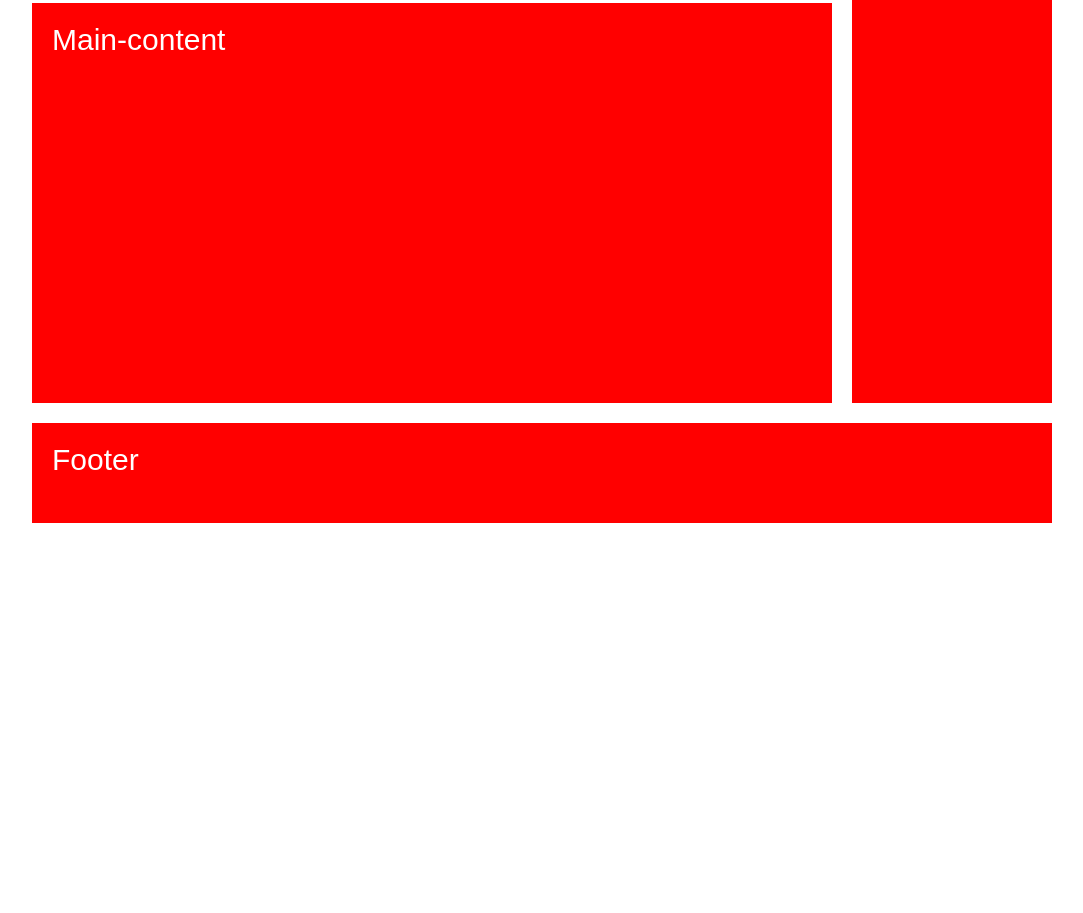
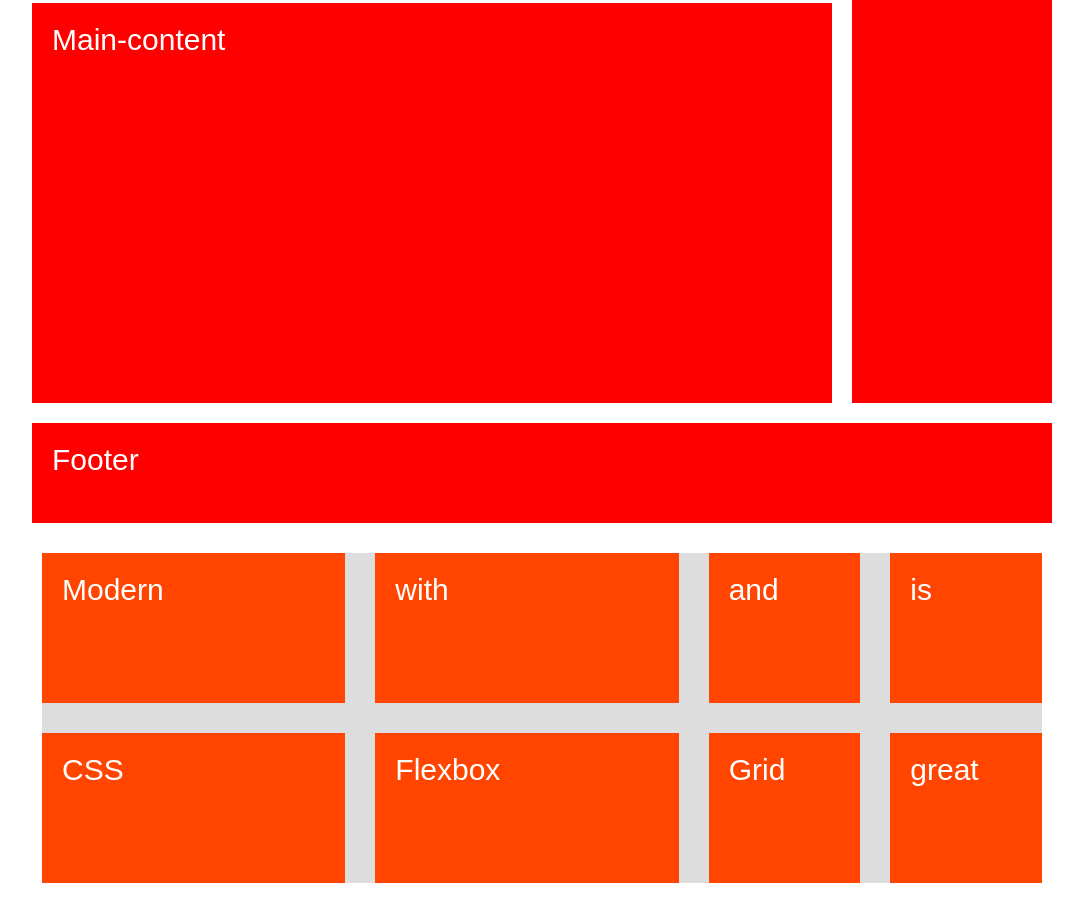
Before and after one commit to matheusalxds/example-css-grid, a website: page index.html in a window 1280 px wide. Shown: the part 935-1848 px from the top of the page, without its empty margins (98-1181 px from the left). Before the commit the page ends 1488 px from the top, so only its background shows below. Drawn offline with Linux system fonts and the light colour scheme.

Commit message:
Difference between implicit and explicit grids

```diff
--- a/index.html
+++ b/index.html
@@ -30,5 +30,20 @@
       <div class="challenge__sidebar">Sidebar</div>
       <footer class="challenge__footer">Footer</footer>
     </div>
+
+    <!--
+      Command to create eight items with eight different index
+      .container2>.item.item--$*8
+    -->
+    <div class="container2">
+      <div class="item2 item2--1">Modern</div>
+      <div class="item2 item2--2">CSS</div>
+      <div class="item2 item2--3">with</div>
+      <div class="item2 item2--4">Flexbox</div>
+      <div class="item2 item2--5">and</div>
+      <div class="item2 item2--6">Grid</div>
+      <div class="item2 item2--7">is</div>
+      <div class="item2 item2--8">great</div>
+    </div>
   </body>
 </html>
--- a/sass/main.scss
+++ b/sass/main.scss
@@ -229,3 +229,28 @@
     grid-area: foot;
   }
 }
+
+.container2 {
+  width: 1000px;
+  margin: 30px auto;
+  background-color: #ddd;
+
+  display: grid;
+  grid-template-rows: repeat(2, 150px);
+  grid-template-columns: repeat(2, 1fr);
+  grid-gap: 30px;
+
+  grid-auto-rows: 80px;
+
+  // Change the default flow for column and not row
+  grid-auto-flow: column;
+  grid-auto-columns: .5fr;
+
+  .item2 {
+    padding: 20px;
+    color: white;
+    font-family: sans-serif;
+    font-size: 30px;
+    background-color: orangered;
+  }
+}
```
Also changed, not shown: css/style.css.
